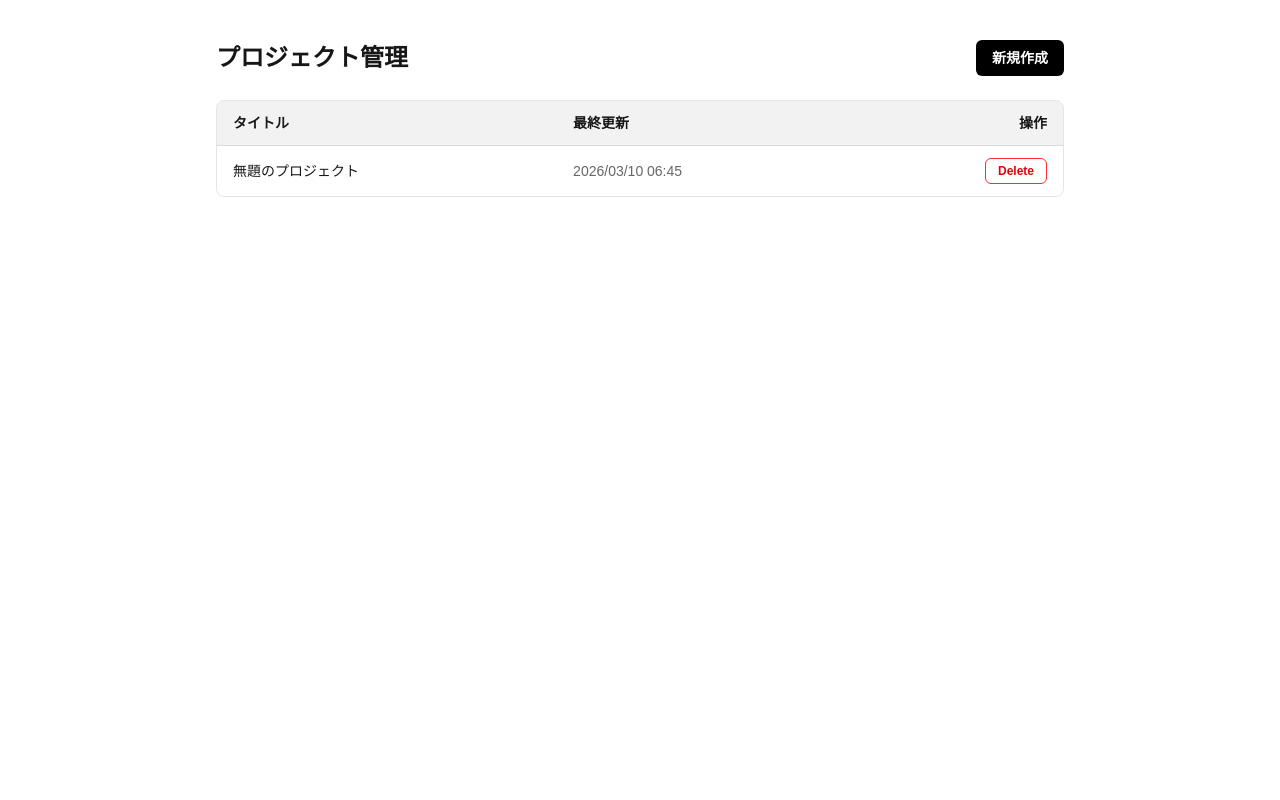
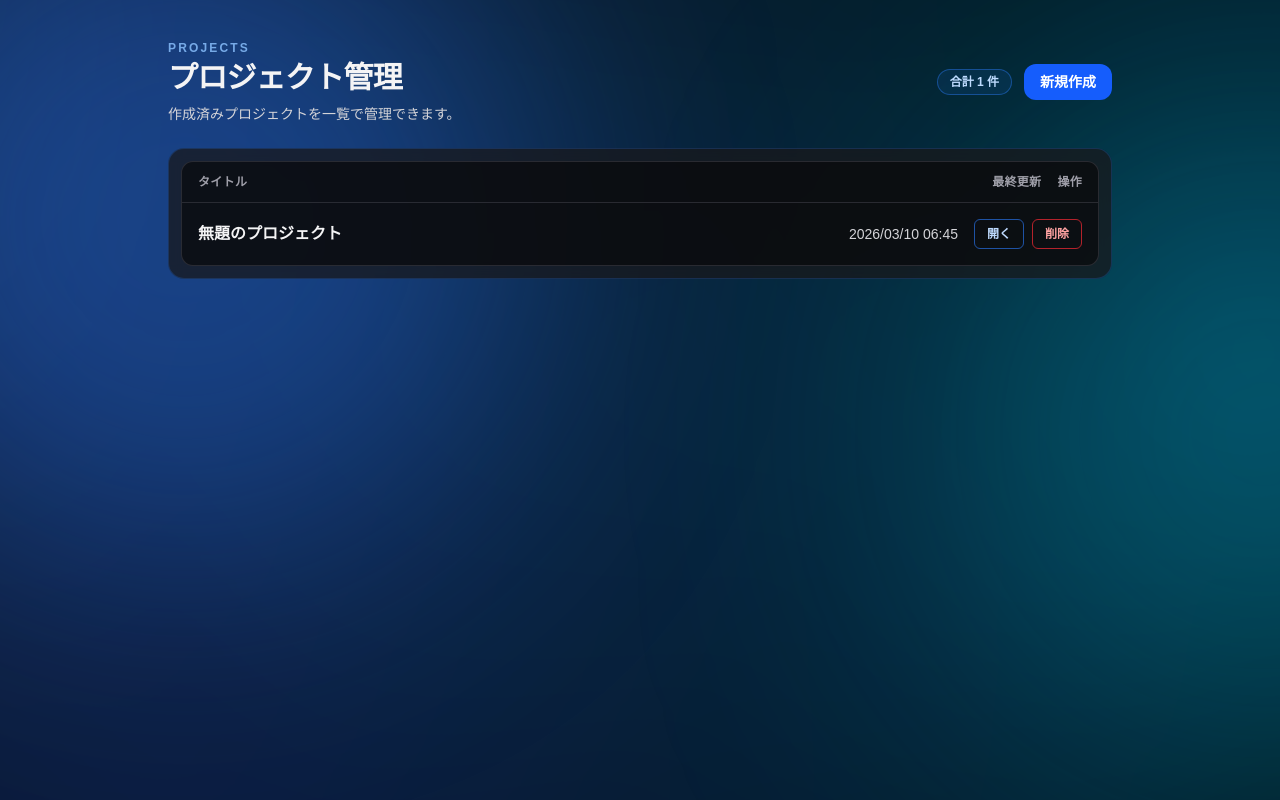
Before and after one commit to Thasyu/Thasyu-create, a Next.js app: page /dashboard in a window 1280 px wide. Both pictures are taken after a click on the button "新規作成". Built offline with nearby package versions, Linux system fonts and the light colour scheme.

Commit message:
プロジェクト管理デザイン追加

```diff
--- a/app/dashboard/page.tsx
+++ b/app/dashboard/page.tsx
@@ -1,5 +1,6 @@
 "use client";
 
+import Link from "next/link";
 import { useEffect, useMemo, useState } from "react";
 
 type Project = {
@@ -83,56 +84,84 @@ export default function DashboardPage() {
   );
 
   return (
-    <main className="mx-auto w-full max-w-4xl px-6 py-10">
-      <div className="flex items-center justify-between">
-        <h1 className="text-2xl font-bold">プロジェクト管理</h1>
+    <main className="relative min-h-screen overflow-hidden bg-black text-zinc-100">
+      <div className="pointer-events-none absolute inset-0 z-0">
+        <div className="animated-bg-wave absolute inset-[-35%] opacity-90" />
+        <div className="animated-orb orb-one absolute -left-40 top-[-14%] h-[42rem] w-[42rem] rounded-full bg-blue-500/35 blur-[130px]" />
+        <div className="animated-orb-reverse orb-two absolute -right-36 top-[10%] h-[36rem] w-[36rem] rounded-full bg-cyan-400/25 blur-[130px]" />
+      </div>
+
+      <div className="relative z-10 mx-auto w-full max-w-5xl px-6 py-10 md:px-8 lg:px-10">
+        <header className="flex flex-wrap items-center justify-between gap-4">
+          <div>
+            <p className="text-xs font-semibold tracking-[0.18em] text-blue-300/80">PROJECTS</p>
+            <h1 className="mt-1 text-3xl font-black tracking-tight">プロジェクト管理</h1>
+            <p className="mt-2 text-sm text-zinc-300">作成済みプロジェクトを一覧で管理できます。</p>
+          </div>
+          <div className="flex items-center gap-3">
+            <span className="rounded-full border border-blue-500/40 bg-blue-500/10 px-3 py-1 text-xs font-semibold text-blue-200">
+              合計 {projects.length} 件
+            </span>
             <button
               onClick={handleCreate}
-          className="rounded-md bg-black px-4 py-2 text-sm font-semibold text-white transition hover:bg-black/80"
+              className="rounded-xl bg-blue-600 px-4 py-2 text-sm font-semibold text-white transition hover:bg-blue-500"
             >
               新規作成
             </button>
           </div>
+        </header>
 
-      <div className="mt-6 overflow-hidden rounded-lg border border-black/10">
-        <table className="w-full border-collapse text-left text-sm">
-          <thead className="bg-black/5">
-            <tr>
-              <th className="px-4 py-3 font-semibold">タイトル</th>
-              <th className="px-4 py-3 font-semibold">最終更新</th>
-              <th className="px-4 py-3 font-semibold text-right">操作</th>
-            </tr>
-          </thead>
-          <tbody>
+        <section className="mt-6 rounded-2xl border border-blue-500/20 bg-zinc-900/75 p-3 backdrop-blur">
+          <div className="rounded-xl border border-zinc-700/60 bg-zinc-950/70">
+            <div className="grid grid-cols-[1fr_auto_auto] items-center gap-4 border-b border-zinc-700/60 px-4 py-3 text-xs font-semibold tracking-wide text-zinc-400">
+              <p>タイトル</p>
+              <p className="hidden sm:block">最終更新</p>
+              <p className="text-right">操作</p>
+            </div>
+
             {isLoading ? (
-              <tr><td colSpan={3} className="px-4 py-6 text-center">読み込み中...</td></tr>
+              <p className="px-4 py-12 text-center text-zinc-300">読み込み中...</p>
             ) : projects.length === 0 ? (
-              <tr>
-                <td colSpan={3} className="px-4 py-6 text-center text-white">
-                  プロジェクトはありません。
-                </td>
-              </tr>
+              <p className="px-4 py-12 text-center text-white">プロジェクトはありません。</p>
             ) : (
-              projects.map((project) => (
-                <tr key={project.id} className="border-t border-black/10 hover:bg-black/[0.02]">
-                  <td className="px-4 py-3 font-medium">{project.title}</td>
-                  <td className="px-4 py-3 text-black/60">
+              <ul className="divide-y divide-zinc-700/60">
+                {projects.map((project) => (
+                  <li
+                    key={project.id}
+                    className="grid grid-cols-[1fr_auto_auto] items-center gap-4 px-4 py-4 transition hover:bg-white/[0.03]"
+                  >
+                    <div className="min-w-0">
+                      <p className="truncate font-semibold text-zinc-100">{project.title}</p>
+                      <p className="mt-1 text-xs text-zinc-400 sm:hidden">
                         {dateFormatter.format(new Date(project.updatedAt))}
-                  </td>
-                  <td className="px-4 py-3 text-right">
+                      </p>
+                    </div>
+
+                    <p className="hidden text-sm text-zinc-300 sm:block">
+                      {dateFormatter.format(new Date(project.updatedAt))}
+                    </p>
+
+                    <div className="flex items-center justify-end gap-2">
+                      <Link
+                        href="/editor"
+                        className="rounded-md border border-blue-500/60 px-3 py-1.5 text-xs font-semibold text-blue-200 transition hover:border-blue-400 hover:bg-blue-500/10"
+                      >
+                        開く
+                      </Link>
                       <button
                         type="button"
                         onClick={() => handleDelete(project.id)}
-                      className="rounded-md border border-red-500 px-3 py-1 text-xs font-semibold text-red-600 transition hover:bg-red-50"
+                        className="rounded-md border border-red-500/70 px-3 py-1.5 text-xs font-semibold text-red-300 transition hover:bg-red-500/10"
                       >
-                      Delete
+                        削除
                       </button>
-                  </td>
-                </tr>
-              ))
+                    </div>
+                  </li>
+                ))}
+              </ul>
             )}
-          </tbody>
-        </table>
+          </div>
+        </section>
       </div>
     </main>
   );
```
Lines whose indentation alone changed are shown as unchanged.
